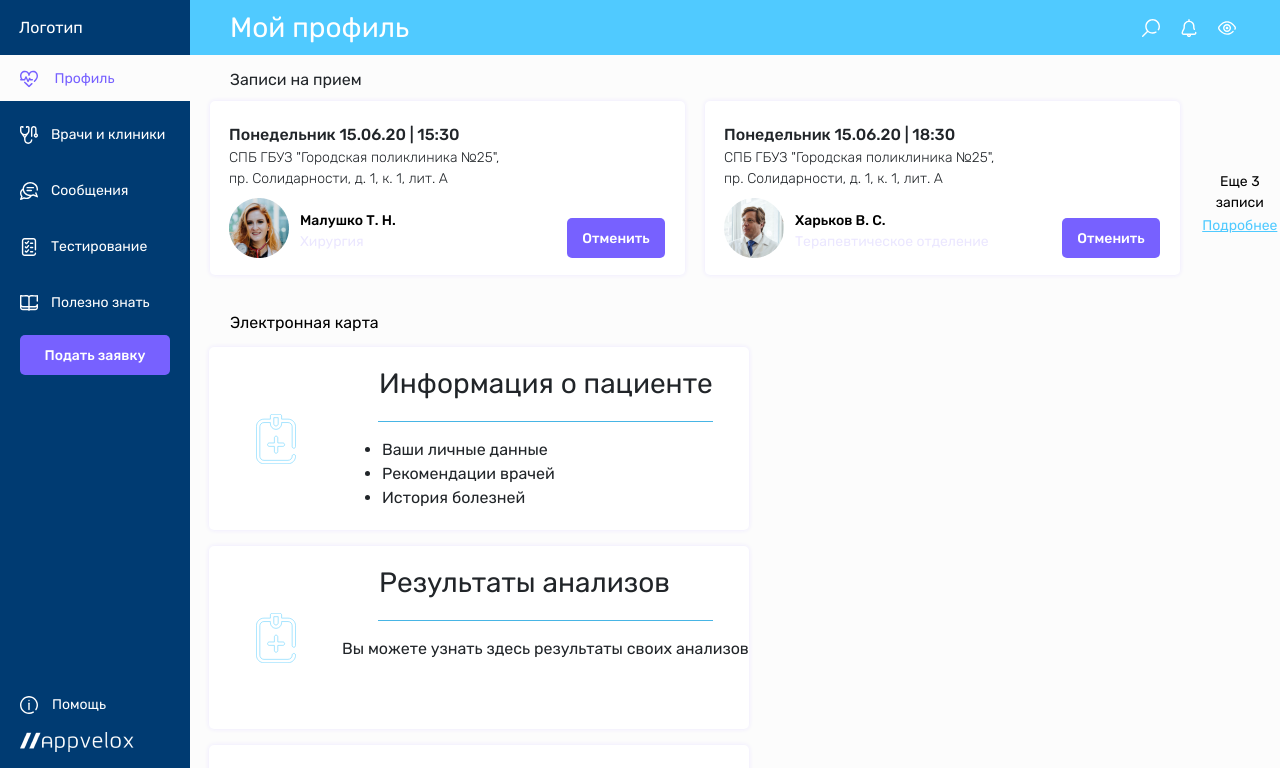
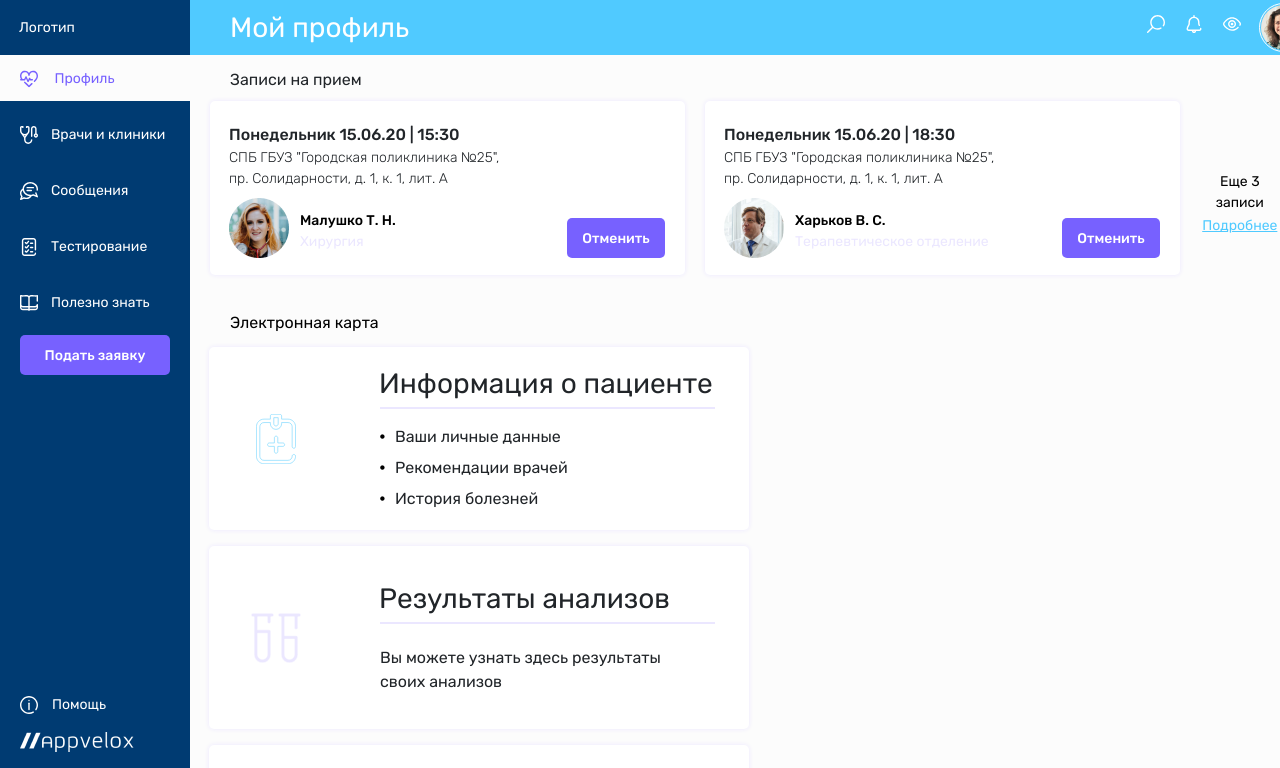
Before and after one commit to soldor37/doc-appoint, a Vue app: page /usersProfile/profile in a window 1280 px wide. Shown: the top 768 px of the page. Built offline with nearby package versions, Linux system fonts and the light colour scheme.

Commit message:
main page done

```diff
--- a/src/App.vue
+++ b/src/App.vue
@@ -11,13 +11,7 @@ html{
   /* width: 1366px;
   height: 768px; */
 }
-hr{
-  margin-top: 0;
-  width: 20.9375rem;
-  color: #50CAFF;
-  background-color: #50CAFF;
-  border-top: 2px solid #50CAFF;
-}
+
 #app{
   position: relative;
   top: 0;
--- a/src/components/usersProfile/usersProfile.vue
+++ b/src/components/usersProfile/usersProfile.vue
@@ -14,7 +14,10 @@
           <b-nav-item class="header__menu__item" href="#">
             <img src="@/assets/eye.svg" alt="eye" />
           </b-nav-item>
-          <b-nav-item-dropdown class="header__menu__user" text="User" right>
+          <div class="user__photo">
+            <img class="user__photo__img" src="@/assets/user.png" alt="user" />
+          </div>
+          <b-nav-item-dropdown class="header__menu__user" right>
             <b-dropdown-item href="#">Account</b-dropdown-item>
             <b-dropdown-item href="#">Settings</b-dropdown-item>
           </b-nav-item-dropdown>
@@ -59,12 +62,30 @@
   flex: 1 100%;
 }
 @media all and (min-width: 600px) {
-  .usersProfile__menu { flex: 1 0 0; }
+  .usersProfile__menu {
+    flex: 1 0 0;
+  }
 }
 
 @media all and (min-width: 800px) {
-  .usersProfile__content { flex: 3 0px; order: 2;}
-  .usersProfile__menu { order: 1; }
+  .usersProfile__content {
+    flex: 3 0px;
+    order: 2;
+  }
+  .usersProfile__menu {
+    order: 1;
+  }
+}
+//Скрывает стрелку дропдауна от бутстрапа
+#__BVID__9__BV_toggle_ {
+  outline: none;
+  color: transparent;
+  position: relative;
+  margin: 0.9375rem 1.1875rem 0 0.6875rem;
+  right: 0;
+  width: 1rem;
+  height: 1rem;
+  background: no-repeat url("../../assets/drop.svg");
 }
 .header {
   width: 100%;
@@ -88,8 +109,24 @@
     &__item {
       margin-left: 0.25rem;
     }
+    .user__photo {
+      position: relative;
+      width: 3.0625rem;
+      height: 3.0625rem;
+      margin-left: 0.625rem;
+      margin-right: -3rem;
+      border: 1px solid white;
+      border-radius: 25px;
+      &__img {
+        border-radius: 25px;
+        margin: 0.0625rem 0 0 0.0625rem;
+        width: 2.8125rem;
+        height: 2.8125rem;
+      }
+    }
   }
   &__logo {
+    font-size: 14px;
     min-width: 11.875rem;
     display: flex;
     background: #003b72;
@@ -167,17 +204,17 @@
     font-weight: normal;
     font-size: 14px;
     margin: 19.5625rem 0 0 1.25rem;
-    &:hover{
+    &:hover {
       text-decoration: none;
       color: #fcfcfc;
       opacity: 0.8;
     }
-    &-img{
+    &-img {
       margin-right: 0.875rem;
     }
   }
-  &__logo{
-        margin: 1rem 0 0 1.25rem;
+  &__logo {
+    margin: 1rem 0 0 1.25rem;
   }
 }
 </style>
--- a/src/components/usersProfile/views/profile.vue
+++ b/src/components/usersProfile/views/profile.vue
@@ -36,7 +36,7 @@
           </div>
           <div class="option__descript">
             <p class="option__title">Информация о пациенте</p>
-            <hr />
+            <div class="separator"></div>
             <ul class="option__text">
               <li>Ваши личные данные</li>
               <li>Рекомендации врачей</li>
@@ -46,31 +46,31 @@
         </div>
         <div class="option results">
           <div class="option__logo">
-            <img src="@/assets/info.svg" alt="info" />
+            <img src="@/assets/analysis.svg" alt="analysis" />
           </div>
           <div class="option__descript">
             <p class="option__title">Результаты анализов</p>
-            <hr />
+            <div class="separator"></div>
             <p class="option__text">Вы можете узнать здесь результаты своих анализов</p>
           </div>
         </div>
         <div class="option addInfo">
           <div class="option__logo">
-            <img src="@/assets/info.svg" alt="info" />
+            <img src="@/assets/addInfo.svg" alt="addInfo" />
           </div>
           <div class="option__descript">
             <p class="option__title">Добавить информацию</p>
-            <hr />
+            <div class="separator"></div>
             <p class="option__text">Добавляйте в свою электронную медицинскую карту новые данные</p>
           </div>
         </div>
         <div class="option hist">
           <div class="option__logo">
-            <img src="@/assets/info.svg" alt="info" />
+            <img src="@/assets/hist.svg" alt="hist" />
           </div>
           <div class="option__descript">
             <p class="option__title">История приемов</p>
-            <hr />
+            <div class="separator"></div>
             <p class="option__text">Вся информация о полученных услугах за все время хранится здесь</p>
           </div>
         </div>
@@ -247,6 +247,19 @@ export default {
   }
 }
 .profile__info {
+  width: 80%;
+  //заменяет стандартные точки у списков на модифицируемые
+  ul {
+    list-style: none;
+  }
+  ul li::before {
+    content: "\2022";
+    color: black;
+    font-weight: bold;
+    display: inline-block;
+    width: 1em;
+    margin-left: -1em;
+  }
   &__title {
     color: #000000;
     font-weight: normal;
@@ -274,22 +287,47 @@ export default {
       }
       &__descript {
         width: 25.4375rem;
+        .separator {
+          margin: 0.125rem 0 0 2.375rem;
+          width: 20.9375rem;
+          border-top: 2px solid #ebe7ff;
+        }
       }
       &__title {
         font-weight: normal;
         font-size: 28px;
+        margin: 2rem 0 0 2.3125rem;
+      }
+      &__text {
+        max-width: 20.25rem;
+        margin-top: 1.4rem;
+        margin-left: 38px;
+      }
+      &:hover {
+        cursor: pointer;
+        .separator {
+          border-top: 2px solid #50caff;
+        }
+        ul li::before {
+          color: #50caff;
+        }
+        .option__logo {
+          background: #50caff;
+        }
+      }
+    }
+    .patient {
+      .option__title {
         margin: 1rem 0 0 2.3125rem;
       }
-      &__text {
+      .option__text {
+        margin-top: 1rem;
+        margin-left: 0.8125rem;
+        li {
+          margin-bottom: 0.4375rem;
+        }
       }
     }
   }
 }
-hr {
-  margin-top: 0;
-  width: 20.9375rem;
-  color: #50caff;
-  background-color: #50caff;
-  border-top: 2px solid #50caff; //не робит
-}
 </style>
```
Also changed, not shown: src/assets/drop.svg (added), src/assets/user.png (added).
